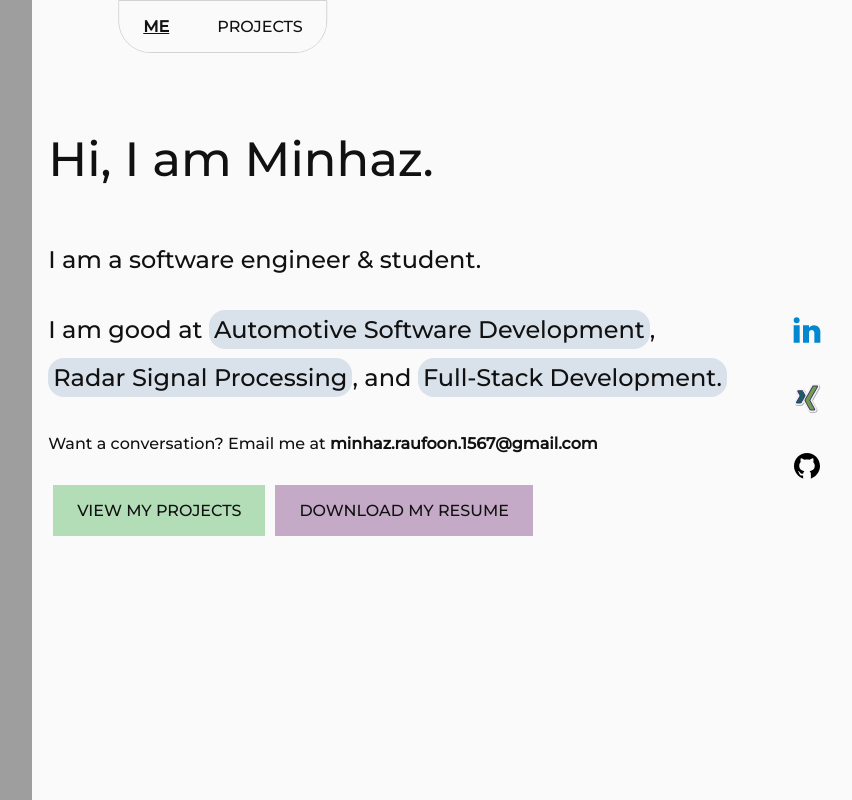
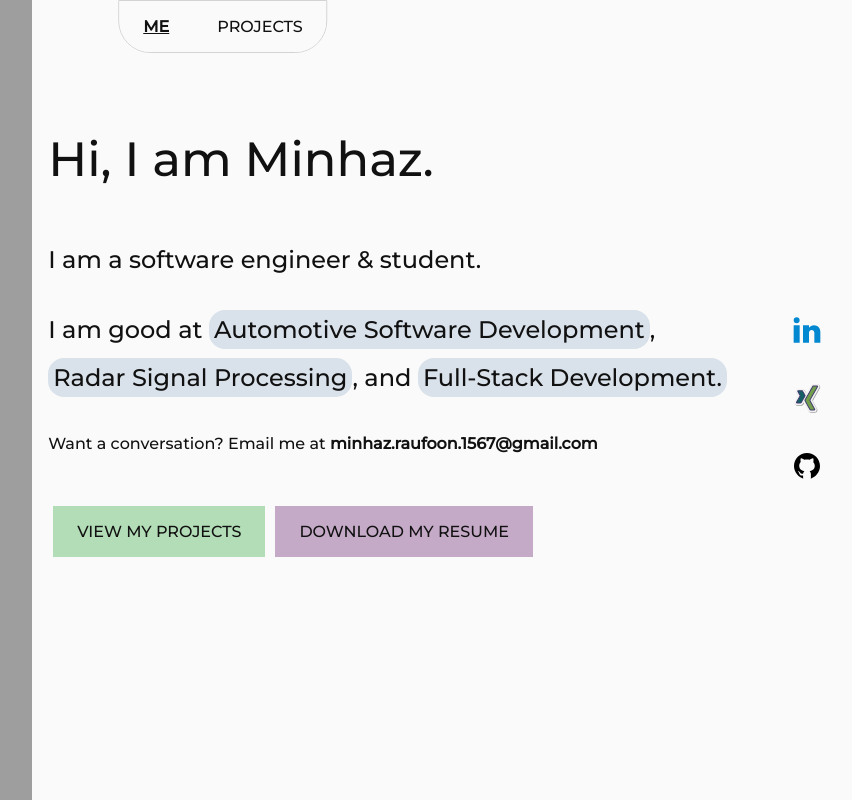
Before and after one commit to MinhazRaufoon/my-website, a React (Create React App) app: page / in a window 1280 px wide. Shown: the whole page, without its empty margins (417-1269 px from the left). Built offline with nearby package versions, Linux system fonts and the light colour scheme; grey boxes are pictures that could not be loaded.

Commit message:
Fix style

```diff
--- a/src/styles/AboutMe.module.scss
+++ b/src/styles/AboutMe.module.scss
@@ -12,6 +12,9 @@
 
   .buttonSet {
     margin-top: 1rem;
+    display: flex;
+    flex-direction: row;
+    flex-wrap: wrap;
 
     a {
       border: none;
```
